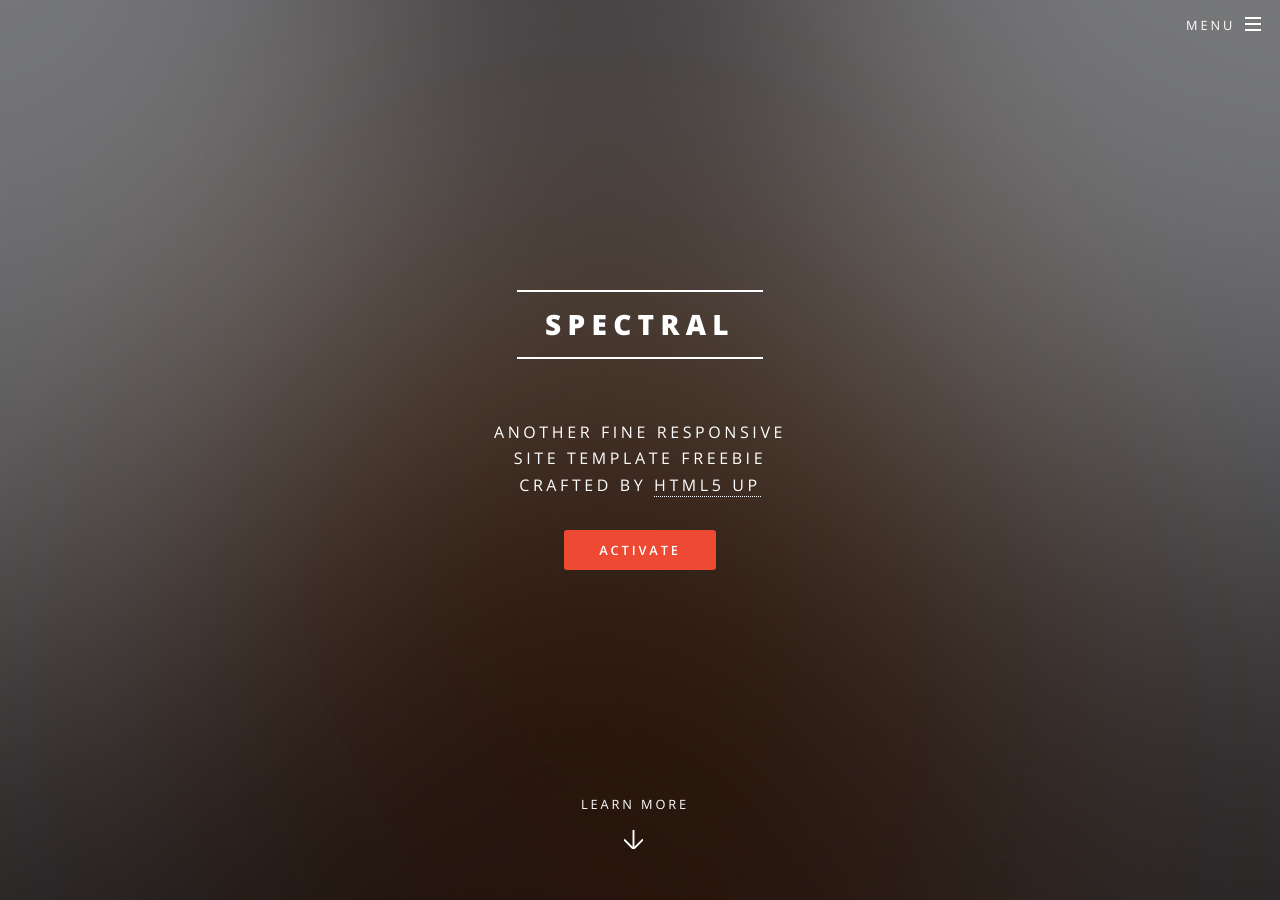
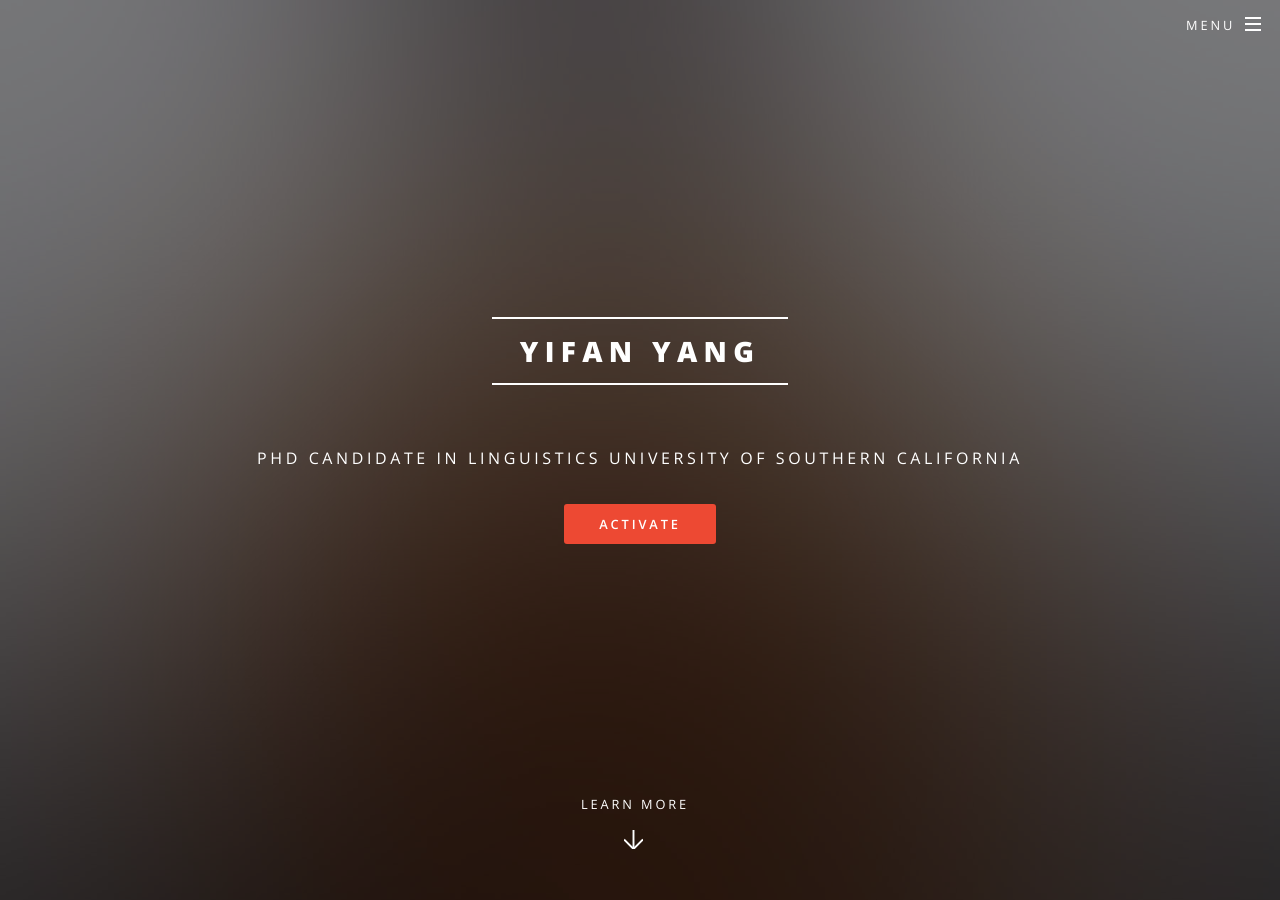
Before and after one commit to MuxuanHe/MuxuanHe, a Jekyll site: the page built from index.html, in a window 1280 px wide and 900 px high. Built offline with Jekyll 4.4.1, drawn with Linux system fonts in a browser that asks for light colours; some of the changed text lies outside the part shown.

Commit message:
Update _config.yml

```diff
--- a/_config.yml
+++ b/_config.yml
@@ -2,22 +2,21 @@
 #
 
 # Site settings
-title: Spectral
+title: Yifan Yang
 description: |
-  Another fine responsive
-  site template freebie
-  crafted by [HTML5 UP](http://html5up.net)
-owner: Your Name # or company name
-first_published: 2016 # if migrating another site, the year of your first publish
-email: your-email@domain.com
+  PhD Candidate in Linguistics
+  University of Southern California
+owner: Yifan Yang # or company name
+first_published: 2020 # if migrating another site, the year of your first publish
+email: yangyifa@usc.edu
 baseurl: "" # the subpath of your site, e.g. /blog
 url: "http://yifanyang08.github.io" # the base hostname & protocol for your site
 social:
-  twitter: https://twitter.com/<username>
-  github: https://github.com/<username>
+  #twitter: https://twitter.com/<username>
+  #github: https://github.com/<username>
   linkedin-square: https://linkedin.com/in/<username>
-  facebook-official: https://facebook.com/<username>
-  google-plus-square: https://plus.google.com/u/0/+<username>
+  #facebook-official: https://facebook.com/<username>
+  #google-plus-square: https://plus.google.com/u/0/+<username>
   #email: /contact/
   #flickr:
   #instagram:
```
